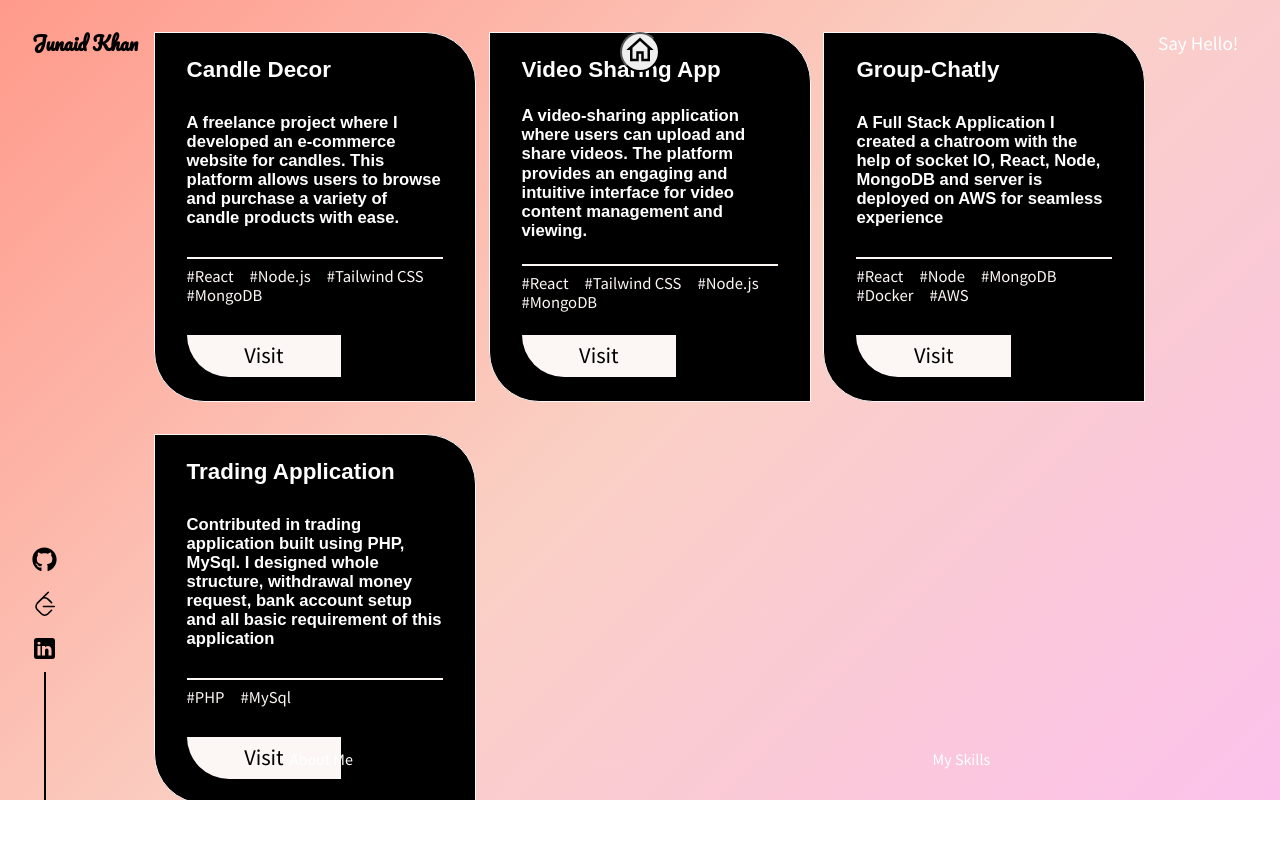
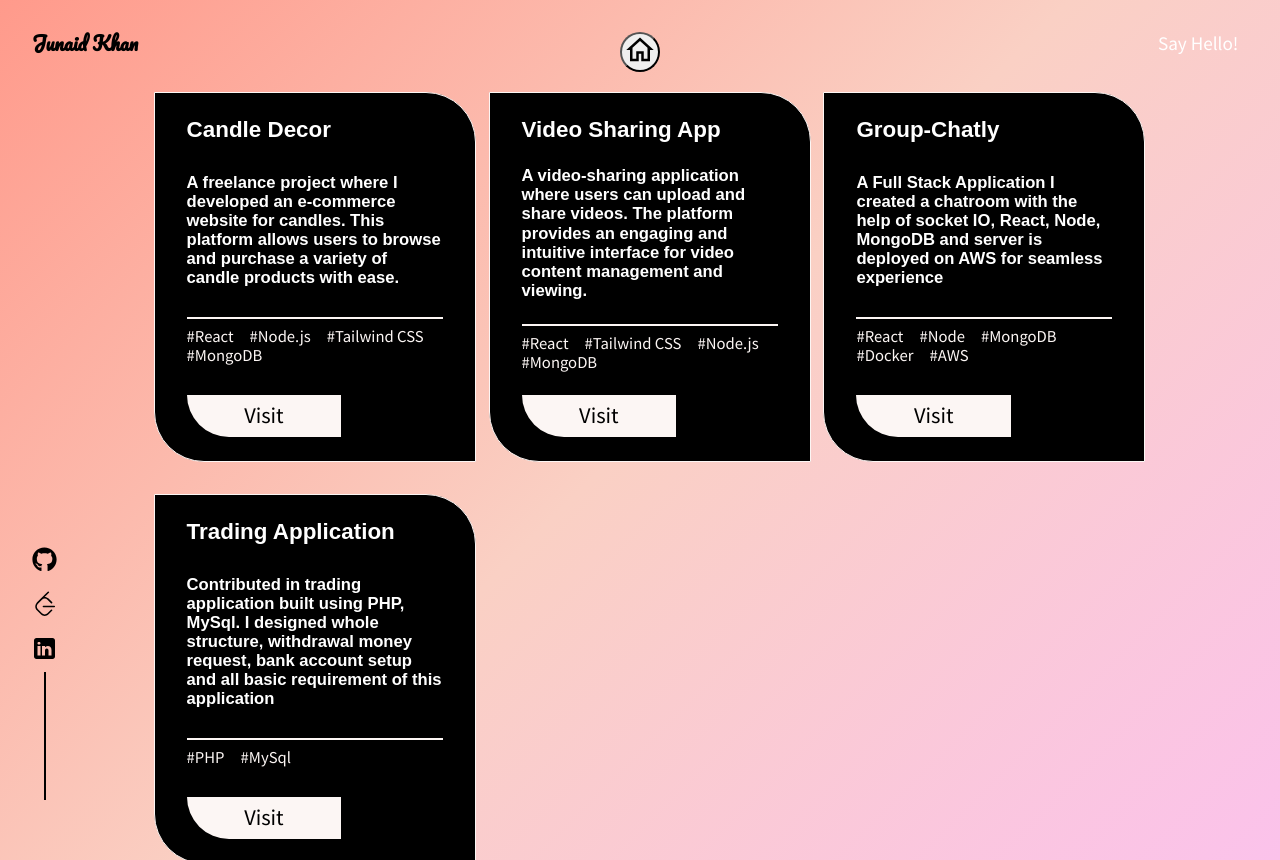
Before and after one commit to junaid77khan/Portfolio, a React (Create React App) app: page /work in a window 1280 px wide. Before the commit the page ends 800 px from the top, so only its background shows below. Built offline with nearby package versions, Linux system fonts and the light colour scheme.

Commit message:
CHanging work page

```diff
--- a/src/components/WorkPage.js
+++ b/src/components/WorkPage.js
@@ -15,6 +15,7 @@ const MainContainer = styled.div`
   height: 100vh;
   overflow: hidden;
   position: relative;
+  padding-top: 60px;
 
   h2, h3, h4, h5, h6 {
     font-family: 'Poppins', sans-serif;
@@ -116,11 +117,6 @@ const WorkPage = () => {
             <Card key={d.id} data={d} />
           ))}
         </Main>
-
-        <BottomBar>
-          <ABOUT href="/about">About Me</ABOUT>
-          <SKILLS href="/skills">My Skills</SKILLS>
-        </BottomBar>
       </Container>
     </MainContainer>
   );
--- a/src/subComponents/SocialIcons.js
+++ b/src/subComponents/SocialIcons.js
@@ -1,8 +1,7 @@
 import { motion } from "framer-motion";
 import React from "react";
-// import { NavLink } from 'react-router-dom'
 import styled from "styled-components";
-import { Facebook, Github, Twitter, YouTube } from "../components/AllSvgs";
+import { Facebook, Github, Twitter } from "../components/AllSvgs";
 import { DarkTheme } from "../components/Themes";
 
 const Icons = styled.div`
@@ -19,6 +18,14 @@ const Icons = styled.div`
   & > *:not(:last-child) {
     margin: 0.5rem 0;
   }
+
+  @media (max-width: 768px) {
+    left: 1rem;
+  }
+
+  @media (max-width: 480px) {
+    left: 0.5rem;
+  }
 `;
 
 const Line = styled(motion.span)`
@@ -26,13 +33,21 @@ const Line = styled(motion.span)`
   height: 8rem;
   background-color: ${(props) =>
     props.color === "dark" ? DarkTheme.text : DarkTheme.body};
+
+  @media (max-width: 768px) {
+    height: 6rem;
+  }
+
+  @media (max-width: 480px) {
+    height: 5rem;
+  }
 `;
 
 const SocialIcons = (props) => {
   return (
     <Icons>
       <motion.div
-        initial={{scale:0 }}
+        initial={{ scale: 0 }}
         animate={{ scale: [0, 1, 1.5, 1] }}
         transition={{ type: "spring", duration: 1, delay: 1 }}
       >
@@ -49,7 +64,7 @@ const SocialIcons = (props) => {
         </a>
       </motion.div>
       <motion.div
-        initial={{scale:0 }}
+        initial={{ scale: 0 }}
         animate={{ scale: [0, 1, 1.5, 1] }}
         transition={{ type: "spring", duration: 1, delay: 1.2 }}
       >
@@ -66,7 +81,7 @@ const SocialIcons = (props) => {
         </a>
       </motion.div>
       <motion.div
-        initial={{scale:0 }}
+        initial={{ scale: 0 }}
         animate={{ scale: [0, 1, 1.5, 1] }}
         transition={{ type: "spring", duration: 1, delay: 1.4 }}
       >
@@ -82,24 +97,6 @@ const SocialIcons = (props) => {
           />
         </a>
       </motion.div>
-      {/* <motion.div
-        initial={{scale:0 }}
-        animate={{ scale: [0, 1, 1.5, 1] }}
-        transition={{ type: "spring", duration: 1, delay: 1.6 }}
-      >
-        <a
-          style={{ color: "inherit" }}
-          target="_blank"
-          href={"https://youtube.com"}
-        >
-          <YouTube
-            width={25}
-            height={25}
-            fill={props.theme === "dark" ? DarkTheme.text : DarkTheme.body}
-          />
-        </a>
-      </motion.div> */}
-
       <Line
         color={props.theme}
         initial={{
```
